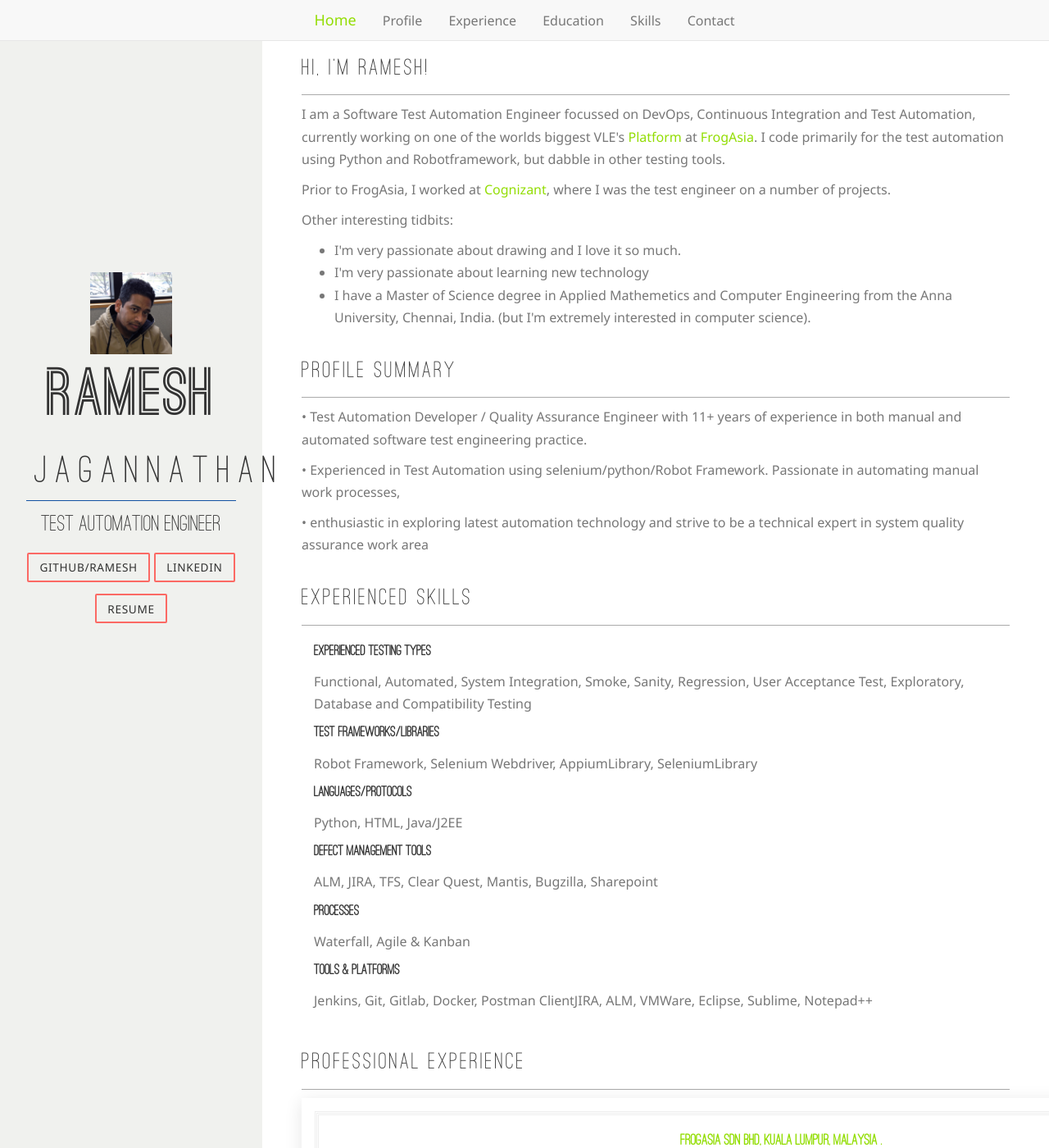
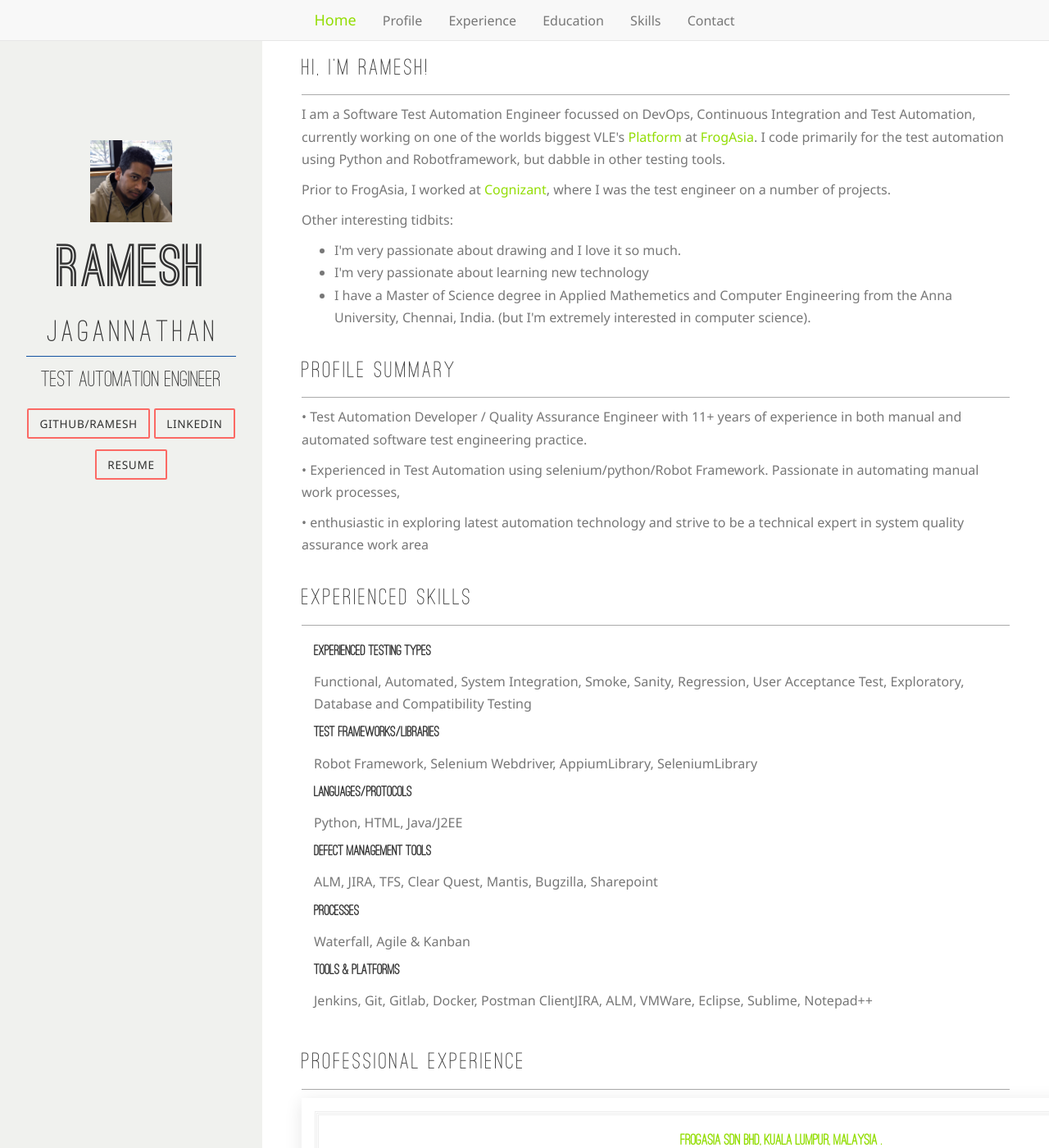
Before and after one commit to thithick/thithick.github.io, a Jekyll site: the page built from index.html, in a window 1280 px wide and 1400 px high. Shown: the whole window at 82% size. Built offline with Jekyll 4.4.1, drawn with Linux system fonts in a browser that asks for light colours; nearby versions of some CDN libraries; library files that are not in the unit come from our copies.

Commit message:
updated fonts

```diff
--- a/_layouts/default.html
+++ b/_layouts/default.html
@@ -20,7 +20,7 @@
   <div class="sidebar pure-u-1 pure-u-md-1-4" id="left-sidebar">
     <div class="header">
         <div class="title-name">
-              <img src="/img/ram.jpg" alt="Ramesh Jagannathan" class="title-image" height="100" width="100" style="margin-top: 76px;">
+              <img src="/img/ram.jpg" alt="Ramesh Jagannathan" class="title-image" height="100" width="100" style="margin-top: -100px;">
         </div>
       <hgroup>
         <h1 class="blog-title">
--- a/css/main.scss
+++ b/css/main.scss
@@ -123,14 +123,14 @@ pre {
 
 .blog-title .first-name {
     font-weight: normal;
-    font-size: 48px;
-    margin-left: 10px;
-    letter-spacing: 10px;
+    font-size: 38px;
+    margin-left: 5px;
+    letter-spacing: 5px;
 }
 
 .blog-title .last-name {
-    font-weight: 700;
-    font-size: 79px;
+    font-weight: 600;
+    font-size: 70px;
 }
 
 .blog-tagline {
```
